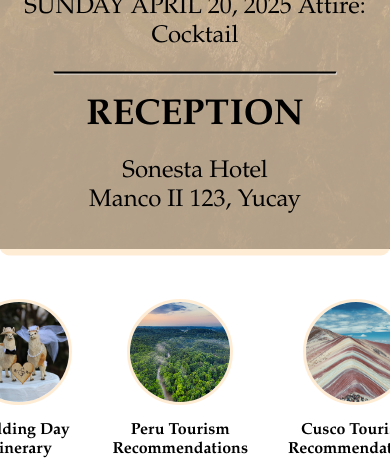
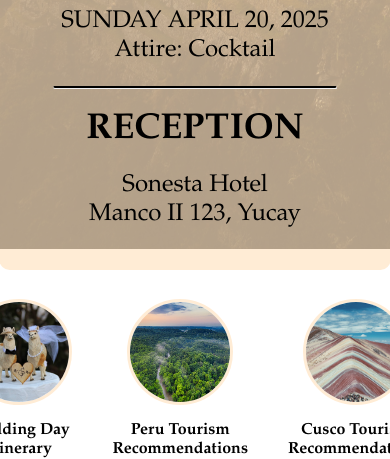
Before and after one commit to atcook65/Wedding_Website, a plain HTML site: page index.html in a window 390 px wide. Shown: the part 636-1095 px from the top of the page. Drawn offline with Linux system fonts and the light colour scheme.

Commit message:
Update styles.css

```diff
--- a/styles.css
+++ b/styles.css
@@ -78,7 +78,6 @@ body {
 
 /* Style for the title section */
 
-@import url('https://fonts.googleapis.com/css2?family=Alex+Brush&display=swap');
 
 .title {
     font-size: 72px;
@@ -127,7 +126,7 @@ body {
 /* Responsive styles */
 @media screen and (max-width: 768px) {
     /* Adjust styles for smaller screens (e.g., mobile devices) */
-    .wedding-details {
+        .wedding-details {
         width: 90%;
     }
 
@@ -136,5 +135,10 @@ body {
         height: 100px;
     }
 
+    .section.date-location .date,
+    .section.event-details span {
+        white-space: pre-line;
+    }
+
     /* Add more responsive styles as needed */
 }
```
